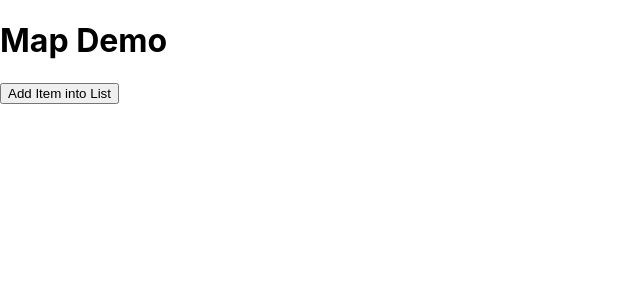
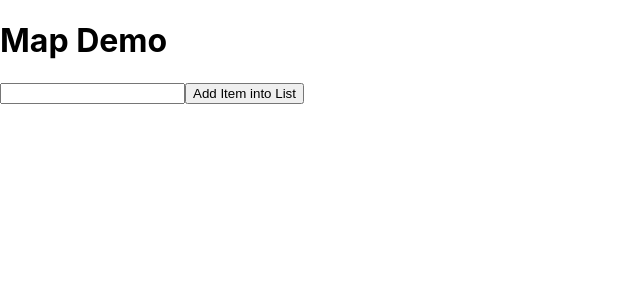
Before and after one commit to ROHITSABI/my-app, a React (Create React App) app: page / in a window 1280 px wide. Shown: the top 300 px of the page, without its empty margins (0-640 px from the left). Built offline with nearby package versions, Linux system fonts and the light colour scheme.

Commit message:
second map item

```diff
--- a/src/App.js
+++ b/src/App.js
@@ -5,7 +5,8 @@ function App() {
   let [list, setList] = useState([]);
 
   let addItem = () => {
-    let newList = [...list, "Raipur"];
+    let textRef = document.querySelector("#textId1");
+    let newList = [...list, textRef.value];
 
     setList(newList);
   };
@@ -13,6 +14,7 @@ function App() {
   return (
     <div>
       <h1>{title}</h1>
+      <input type="text" name="" id="textId1" />
       <input type="button" value="Add Item into List" onClick={addItem} />
 
       {list.map((item) => (
```
